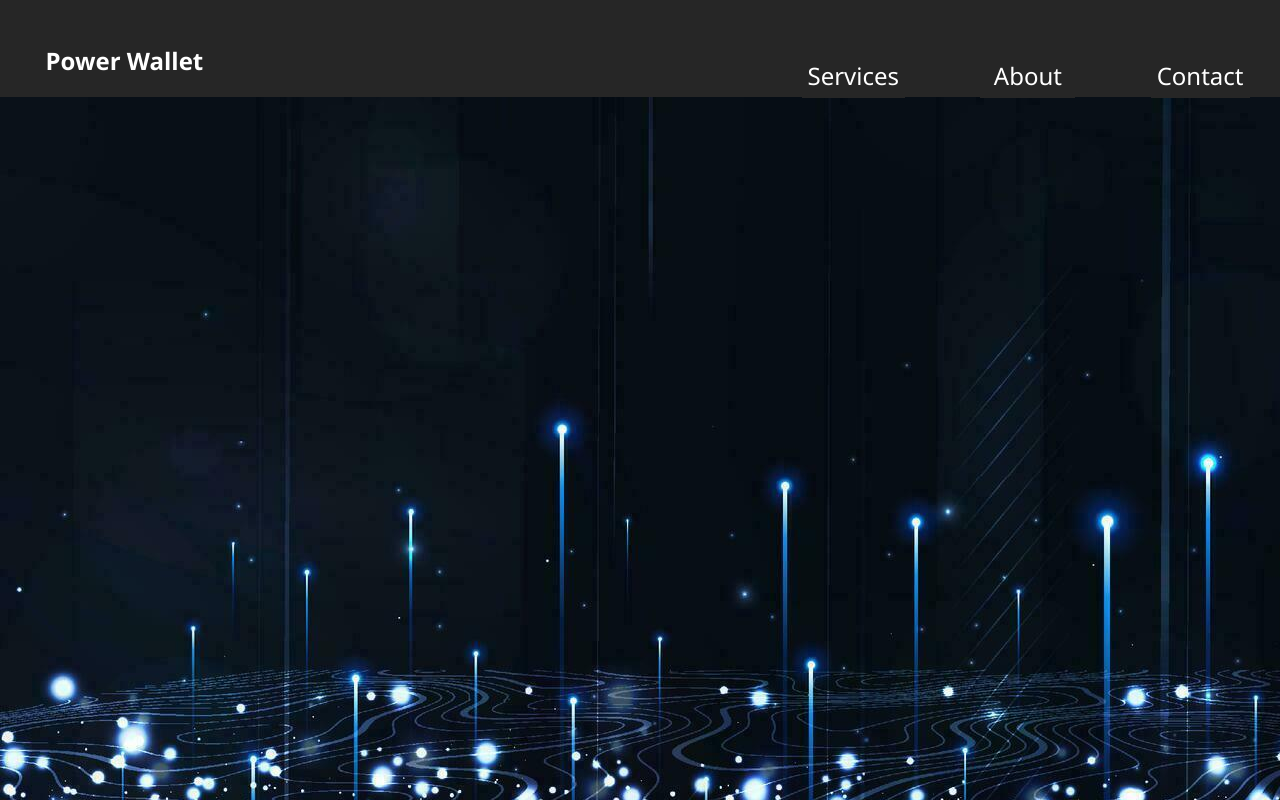
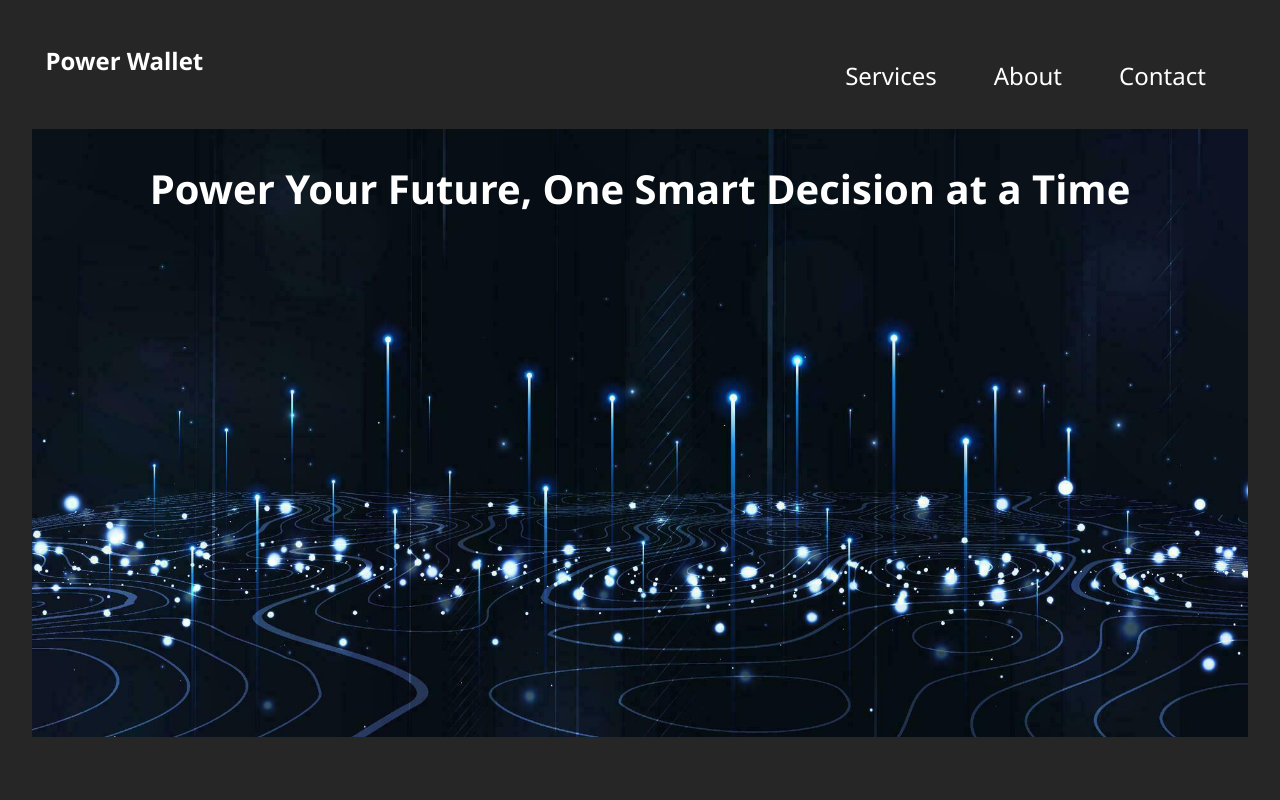
Before and after one commit to ZacharyDLopez/ShellHacks-Project, an Angular app in the folder power-wallet/: page / in a window 1280 px wide. Shown: the top 800 px of the page. Built offline with nearby package versions, Linux system fonts and the light colour scheme.

Commit message:
fixed merge conflicts that caused code to be lost

```diff
--- a/power-wallet/src/app/home-page/home-page.component.html
+++ b/power-wallet/src/app/home-page/home-page.component.html
@@ -13,8 +13,8 @@
             </div>
         </div>
 
-        <div class="background-image">
-            <img class="home-img" src="assets/home-page-bg.jpg" alt="ba"/>
+        <div class="banner">
+            <h1 class="banner-text">Power Your Future, One Smart Decision at a Time</h1>
         </div>
 
         <div class="services-container">
--- a/power-wallet/src/app/home-page/home-page.component.scss
+++ b/power-wallet/src/app/home-page/home-page.component.scss
@@ -198,7 +198,7 @@
     margin-top: 1.5rem;
     margin-right: auto;
     margin-left: auto;
-    justify-content: space-between;
+    justify-content: space-evenly;
     align-items: center;
 }
 
@@ -236,14 +236,14 @@
 .banner-text{
     display: flex;
     flex-wrap: wrap;
-    margin-top: 1rem;
+    margin-top: 2rem;
     margin-bottom: auto;
     margin-left: .5rem;
     margin-right: .5rem;
     color: white;
     font-family:'Segoe UI', sans-serif;
-    font-weight: bolder;
-    font-size: 2rem;
+    font-weight: bold;
+    font-size: 2.5rem;
     text-align: center;
 }
 
```
